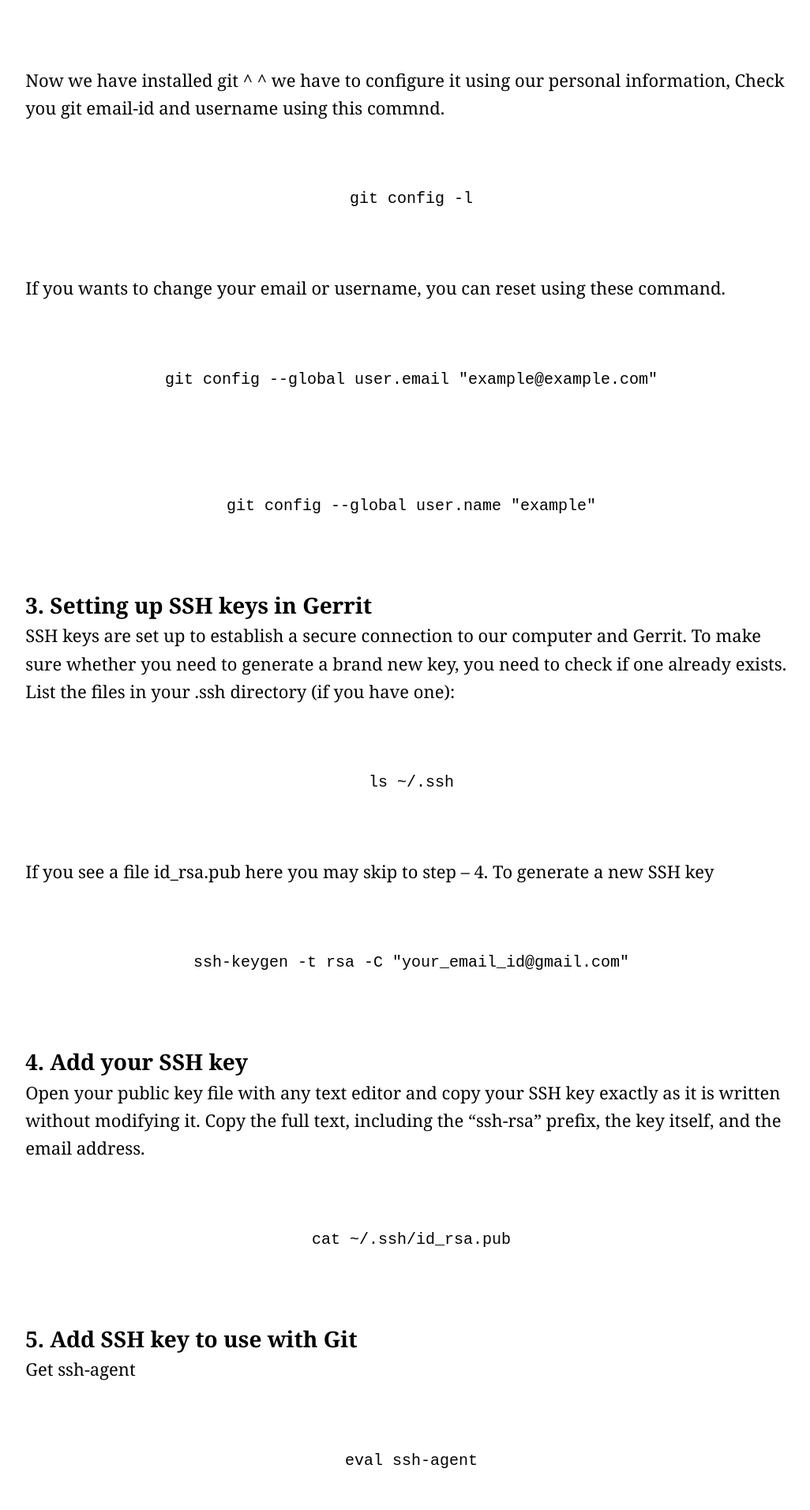
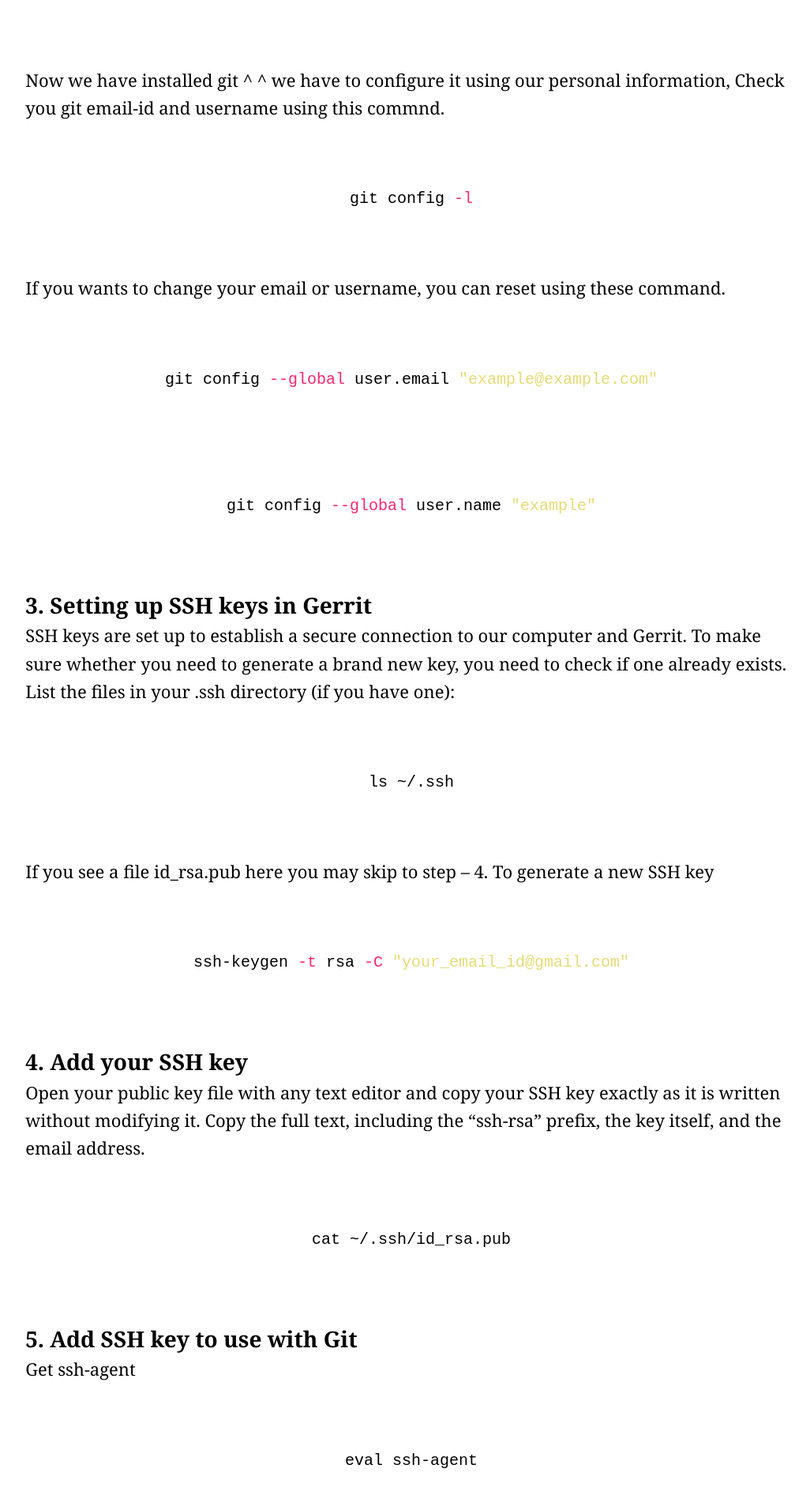
Before and after one commit to gopavasanth/gopavasanth.github.io, a Jekyll site: the page built from blog-app/_posts/2018-08-10-How-to-Install-Mediawiki-in-Linux.md, in a window 1280 px wide. Shown: the part 1646-3558 px from the top of the page at 79% size, without its empty margins (119-1145 px from the left). Built offline with Jekyll 4.4.1, drawn with Linux system fonts in a browser that asks for light colours; nearby versions of some CDN libraries; comment, search, counter and statistics services are not loaded; some of the changed text lies outside the part shown.

Commit message:
Minor changes

````diff
--- a/blog-app/_posts/2018-08-10-How-to-Install-Mediawiki-in-Linux.md
+++ b/blog-app/_posts/2018-08-10-How-to-Install-Mediawiki-in-Linux.md
@@ -19,7 +19,7 @@
 
 ![lamp.jpeg](assets/images/lamp.jpeg)
 
-```
+```bash
 sudo apt install lamp-server^
 ```
 
@@ -29,23 +29,23 @@
 
 ![git.png](assets/images/git.png)
 
-```
+```bash
 sudo apt-get install git
 ```
 
 Now we have installed git ^ ^ we have to configure it using our personal information, Check you git email-id and username using this commnd.
 
-```
+```bash
 git config -l
 ```
 
 If you wants to change your email  or username, you can reset using these command.
 
-```
+```bash
 git config --global user.email "example@example.com"
 ```
 
-```
+```bash
 git config --global user.name "example"
 ```
 
@@ -53,14 +53,14 @@
 
 SSH keys are set up to establish a secure connection to our computer and Gerrit. To make sure whether you need to generate a brand new key, you need to check if one already exists. List the files in your .ssh directory (if you have one):
 
-```
+```bash
 ls ~/.ssh
 ```
 
 If you see a file id_rsa.pub here you may skip to step – 4.
 To generate a new SSH key
 
-```
+```bash
 ssh-keygen -t rsa -C "your_email_id@gmail.com"
 ```
 
@@ -68,7 +68,7 @@
 
 Open your public key file with any text editor and copy your SSH key exactly as it is written without modifying it. Copy the full text, including the “ssh-rsa” prefix, the key itself, and the email address.
 
-```
+```bash
 cat ~/.ssh/id_rsa.pub
 ```
 
@@ -76,19 +76,19 @@
 
 Get ssh-agent
 
-```
+```bash
 eval ssh-agent
 ```
 
 Add your private key to the agent
 
-```
+```bash
 ssh-add .ssh/id_rsa
 ```
 
 Configure your settings accurately and give your user-id and email-id as per you registered in gerrit profile. You can check it in your gerrit by going into settings and then to Profile
 
-```
+```bash
 ssh -p 29418 <username>@gerrit.wikimedia.org
 ```
 
@@ -96,36 +96,36 @@
 
 You can download the mediawiki Core code base using git.
 
-```
+```bash
 git clone ssh://<username>@gerrit.wikimedia.org:29418/mediawiki/core.git
 ```
 
 If you download the zip file unzip the MediaWiki-1.31.0 Using this command
 
-```
+```bash
 tar xvzf mediawiki-*.tar.gz
 ```
 
 Now delete the zip file
 
-```
+```bash
 rm -r mediawiki-1.31.0.tar.gz
 ```
 
 renaming the mediaWiki-1.31.0 to core
-```
+```bash
 mv mediaWiki-1.31.0 core
 ```
 
 Now copy your core folder to your `/var/www/html/`
 
-```
+```bash
 cd /var/www/
 ```
 
 For this you have to give the read and write permissions, You can give these permissions using the following command
 
-```
+```bash
 sudo chmod -R 777 /var/www/html
 ```
 
--- a/blog-app/assets/css/screen.css
+++ b/blog-app/assets/css/screen.css
@@ -610,8 +610,7 @@
     margin: 0 auto;
     padding: 70px 100px 0;
     min-height: 230px;
-    /* font-family: Georgia, serif; */
-    font-family: charter, Georgia, Cambria, "Times New Roman", Times, serif;
+    font-family: Georgia, serif;
     font-size: 2.2rem;
     line-height: 1.6em;
     background: #fff;
@@ -811,7 +810,7 @@
     line-height: 1.5em;
     background: color(var(--darkgrey) l(-3%));
     border-radius: 5px;
-    background: #eee;
+    background: rgb(204, 199, 199);
 }
 
 .post-full-content pre code {
@@ -1072,16 +1071,18 @@
 }
 
 .subscribe-email {
+    display: block;
     padding: 10px;
-    width: 50%;
-    border: color(black) 1px solid;
-    color: black;
+    width: 100%;
+    border: color(var(--lightgrey) l(+7%)) 1px solid;
+    color: var(--midgrey);
     font-size: 1.8rem;
     line-height: 1em;
     font-weight: normal;
     user-select: text;
     border-radius: 5px;
     transition: border-color 0.15s linear;
+
     -webkit-appearance: none;
 }
 
@@ -1782,12 +1783,18 @@
     padding: 0 25px;
     height: 52px;
     outline: none;
-    color: #000;
+    color: #fff;
     font-size: 1.7rem;
     line-height: 37px;
     font-weight: 400;
     text-align: center;
     text-shadow: 0 -1px 0 rgba(0,0,0,0.1);
+    background: linear-gradient(
+    color(var(--blue) whiteness(+7%)),
+    color(var(--blue) lightness(-7%) saturation(-10%)) 60%,
+    color(var(--blue) lightness(-7%) saturation(-10%)) 90%,
+    color(var(--blue) lightness(-4%) saturation(-10%))
+    );
     border-radius: 8px;
     box-shadow: 0 0 0 1px inset rgba(0,0,0,0.14);
 
--- a/blog-app/assets/css/syntax.css
+++ b/blog-app/assets/css/syntax.css
@@ -24,7 +24,7 @@
 .highlight .m { color: #ae81ff } /* Literal.Number */
 .highlight .s { color: #e6db74 } /* Literal.String */
 .highlight .na { color: #a6e22e } /* Name.Attribute */
-.highlight .nb { color: #f8f8f2 } /* Name.Builtin */
+.highlight .nb { color: #000000 } /* Name.Builtin */
 .highlight .nc { color: #a6e22e } /* Name.Class */
 .highlight .no { color: #66d9ef } /* Name.Constant */
 .highlight .nd { color: #a6e22e } /* Name.Decorator */
````
Also changed, not shown: blog-app/_posts/2018-01-25-How-To-Install-Drupal-In-Your-Localhost.md (+8 -8 lines), 4 other files.
